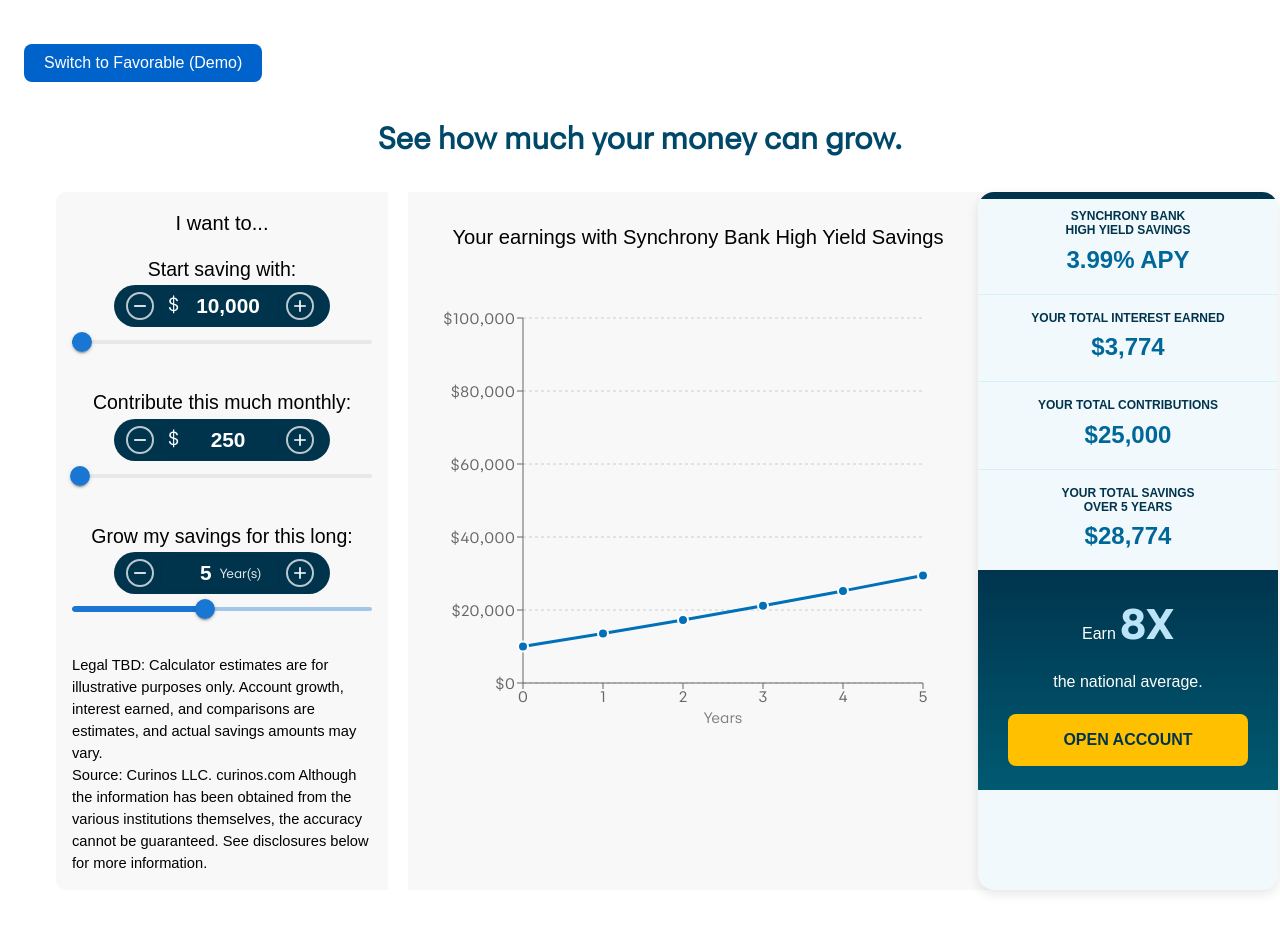
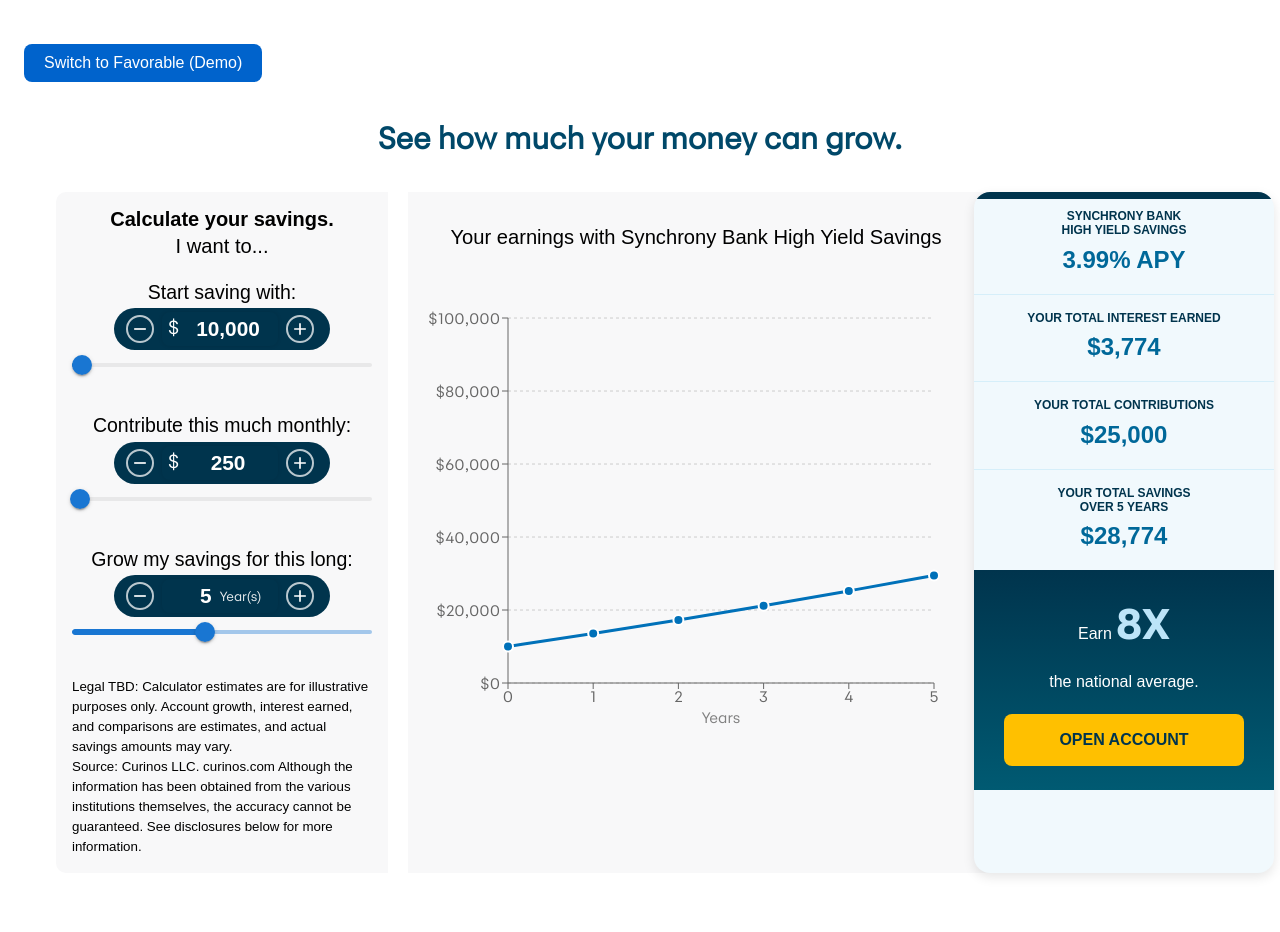
Before and after one commit to crisdb/SynchronySavingsCalculator, a React (Create React App) app: page /hys in a window 1280 px wide. Shown: the top 932 px of the page. Built offline with nearby package versions, Linux system fonts and the light colour scheme; no server answers.

Commit message:
Added extra title

```diff
--- a/src/assets/styles/App.css
+++ b/src/assets/styles/App.css
@@ -37,5 +37,5 @@
 }
 .legal-text {
      font-family: Synchrony, Arial, sans-serif;
-     font-size: 11pt!important;
+     font-size: 10pt!important;
  }
--- a/src/assets/styles/Chart.css
+++ b/src/assets/styles/Chart.css
@@ -2,6 +2,13 @@
     display: flex;
     flex-direction: column;
     align-items: center;
+    width: 100%;
+}
+
+@media (max-width: 768px) {
+    .recharts-responsive-container {
+        width: 450px !important;
+    }
 }
 
 
@@ -48,6 +55,3 @@
     background-color: #9B9B9B;
     border: 2px solid #FFFFFF;
 }
-.recharts-responsive-container{
-    width: 550px!important;
-}
--- a/src/assets/styles/theme.js
+++ b/src/assets/styles/theme.js
@@ -15,8 +15,10 @@
             fontSize: '1.26rem',
             fontWeight: 500,
             lineHeight: 1.5,
+            [`@media (max-width:768px)`]: {
+                fontSize: '1.2rem',
+            },
         },
     },
 });
-
 export default theme;
--- a/src/components/HYSComparison.jsx
+++ b/src/components/HYSComparison.jsx
@@ -64,7 +64,7 @@
     const interestEarned = Math.max(0, totalSavings - totalContributions);
 
     return (
-        <Box sx={{ padding: 4, backgroundColor: '#FFF', minHeight: '100vh' }}>
+        <Box sx={{ padding: 4, minHeight: '100vh' }}>
             <Box
                 sx={{
                     display: 'flex',
@@ -72,6 +72,7 @@
                     justifyContent: 'space-between',
                     alignItems: { xs: 'flex-start', lg: 'stretch' },
                     gap: '10px',
+                    backgroundColor: { xs: '#F8F8F9', lg: '#FFF' },
                     maxWidth: '1400px',
                     margin: '0 auto',
                 }}
@@ -82,17 +83,20 @@
                     sx={{
                         backgroundColor: '#F8F8F9',
                         borderRadius: '10px 0 0 10px',
-                        flex: { xs: '1 1 auto', lg: '0 0 25%' },
-                        maxWidth: { lg: '350px' },
+                        flex: {xs: '1 1 auto', lg: '0 0 25%'},
+                        maxWidth: {lg: '350px'},
                         minWidth: '300px',
                         display: 'flex',
                         flexDirection: 'column',
                         alignItems: 'center',
                     }}
                 >
-                    <Typography variant="h4" sx={{ textAlign: 'center' }}>
+                    <h5> Calculate your savings. </h5>
+
+                    <Typography variant="h4" sx={{textAlign: 'center'}}>
                         I want to...
                     </Typography>
+
                     <Box mt={2} width="100%">
                         <Typography variant="h6">Start saving with:</Typography>
                         <IncrementDecrement
@@ -112,8 +116,8 @@
                             onChange={(e, newValue) => handleDepositChange(newValue)}
                             aria-labelledby="deposit-slider"
                             sx={{
-                                '& .MuiSlider-track': { color: '#006899' },
-                                '& .MuiSlider-rail': { color: '#CCCCCC' },
+                                '& .MuiSlider-track': {color: '#006899'},
+                                '& .MuiSlider-rail': {color: '#CCCCCC'},
                             }}
                         />
                     </Box>
@@ -136,8 +140,8 @@
                             onChange={(e, newValue) => setMonthlyContribution(newValue)}
                             aria-labelledby="monthly-contribution-slider"
                             sx={{
-                                '& .MuiSlider-track': { color: '#006899' },
-                                '& .MuiSlider-rail': { color: '#CCCCCC' },
+                                '& .MuiSlider-track': {color: '#006899'},
+                                '& .MuiSlider-rail': {color: '#CCCCCC'},
                             }}
                         />
                     </Box>
@@ -165,7 +169,7 @@
                         <Typography className="legal-text">
                             Legal TBD: Calculator estimates are for illustrative purposes only.
                             Account growth, interest earned, and comparisons are estimates, and
-                            actual savings amounts may vary. <br />
+                            actual savings amounts may vary. <br/>
                             Source: Curinos LLC. curinos.com Although the information has been
                             obtained from the various institutions themselves, the accuracy cannot
                             be guaranteed. See disclosures below for more information.
--- a/src/index.css
+++ b/src/index.css
@@ -37,14 +37,34 @@
   -webkit-font-smoothing: antialiased;
   -moz-osx-font-smoothing: grayscale;
 }
+body {
+  margin: 0;
+  font-family: 'SynchronySans', sans-serif;
+  -webkit-font-smoothing: antialiased;
+  -moz-osx-font-smoothing: grayscale;
+  background-color: #FFF;
+}
+
+@media (max-width: 768px) {
+  body {
+    background-color: #F8F8F9!important;
+  }
+}
+
 h1{
   color: #004869;
+
 }
 h4 {
   font-family: 'Synchrony Sans Medium', sans-serif;
   font-size: 24px;
   margin: 0;
 }
+h5{
+  font-family: 'Synchrony Sans Thin', sans-serif;
+  text-align: center;
+   font-size: 20px;
+}
 h6{
   text-align: center;
 }
--- a/src/views/HYSComparisonView.jsx
+++ b/src/views/HYSComparisonView.jsx
@@ -40,7 +40,7 @@
     };
 
     return (
-        <div className="hys-container" style={{ padding: '24px' }}>
+        <div className="hys-container" style={{padding: '24px'}}>
             {/* Toggle button for demo purposes, only visible in development */}
             {process.env.NODE_ENV === 'development' && (
                 <button onClick={toggleMode}>
@@ -49,7 +49,6 @@
             )}
             <h1>See how much your money can grow.</h1>
 
-            {/* Render the HYSComparison component only when mode is determined */}
             {mode && (
                 <HYSComparison
                     rate={rate}
```
